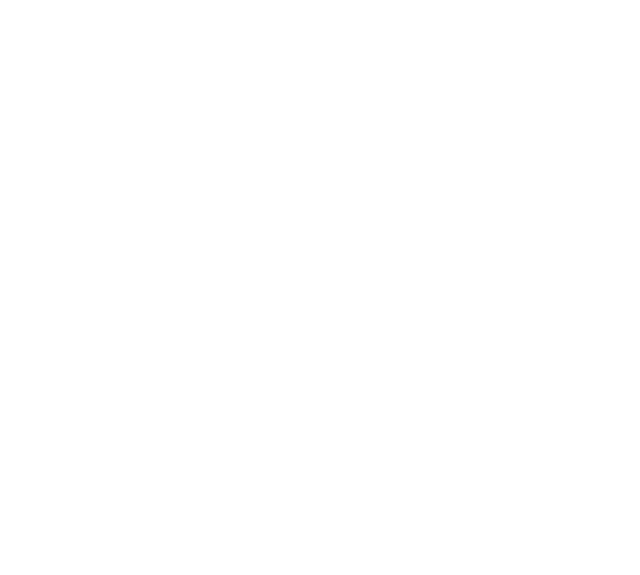
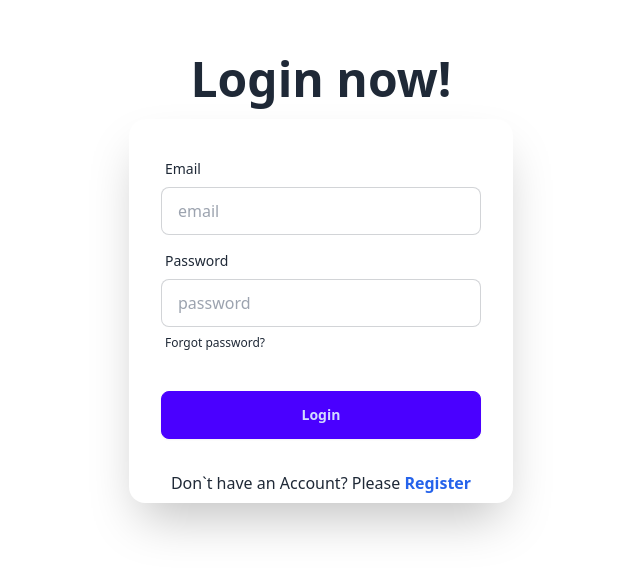
Before and after one commit to IztihadRafid/techGameDOminion, a React (Vite) app: page /login in a window 1280 px wide. Shown: the part 217-792 px from the top of the page, without its empty margins (319-959 px from the left). Built offline with nearby package versions, Linux system fonts and the light colour scheme.

Commit message:
login, register page added

```diff
--- a/src/Components/Banner.jsx
+++ b/src/Components/Banner.jsx
@@ -4,13 +4,15 @@
 const Banner = () => {
     return (
         <div
-            className="hero max-h-fit "
+            className="hero my-10"
             style={{
                 backgroundImage: "url(https://img.freepik.com/free-photo/man-wearing-vr-glasses-gaming_23-2151138370.jpg?t=st=1725350320~exp=1725353920~hmac=c20816baadcd3f2f6c9c512448d72ce47263f3e5352ad1426d479a75a45c6598&w=1380)",
+                height: "650px",
+
             }}>
             <div className="hero-overlay bg-opacity-40"></div>
             <div className="hero-content text-neutral-content text-right">
-                <div className="max-w-lg text-white">
+                <div className="w-4/5 text-white">
                     <h1 className="mb-5 text-6xl font-bold">Explore Yourself</h1>
                     <p className="mb-5 text-xl">
                     Ultimate Gaming Arena 2024 is the premier gaming event of the year, bringing together top players and teams from across the globe to compete in the most thrilling and intense esports titles.
--- a/src/Pages/Login.jsx
+++ b/src/Pages/Login.jsx
@@ -0,0 +1,48 @@
+import { Link } from "react-router-dom";
+
+
+const Login = () => {
+    const handleLogin=e=>{
+        e.preventDefault()
+        const email = e.target.email.value;
+        const password = e.target.password.value;
+        console.log(email, password);
+    }
+    return (
+        <div className="hero mt-64 ">
+        <div className="hero-content flex-col ">
+          <div className="text-center ">
+            <h1 className="text-5xl font-bold">Login now!</h1>
+
+          </div>
+          <div className="card bg-base-100  shrink-0 shadow-2xl">
+            <form onSubmit={handleLogin}>
+            <div className="card-body w-96">
+              <div className="form-control">
+                <label className="label">
+                  <span className="label-text">Email</span>
+                </label>
+                <input type="email" name="email" placeholder="email" className="input input-bordered" required />
+              </div>
+              <div className="form-control">
+                <label className="label">
+                  <span className="label-text">Password</span>
+                </label>
+                <input type="password" name="password" placeholder="password" className="input input-bordered" required />
+                <label className="label">
+                  <a href="#" className="label-text-alt link link-hover">Forgot password?</a>
+                </label>
+              </div>
+              <div className="form-control mt-6">
+                <button className="btn btn-primary">Login</button>
+              </div>
+            </div>
+            </form>
+            <p className="px-3 pb-2 text-center">Don`t have an Account? Please <Link className="text-blue-600 font-semibold" to='/register'>Register</Link> </p>
+          </div>
+        </div>
+      </div>
+    );
+};
+
+export default Login;
--- a/src/Pages/Register.jsx
+++ b/src/Pages/Register.jsx
@@ -0,0 +1,53 @@
+import { Link } from "react-router-dom";
+
+const Register = () => {
+    const handleRegister=e=>{
+        e.preventDefault()
+        const email = e.target.email.value;
+        const password = e.target.password.value;
+        console.log(email, password);
+    }
+    return (
+        <div className="hero mt-64 ">
+        <div className="hero-content flex-col ">
+          <div className="text-center ">
+            <h1 className="text-5xl font-bold">Register now!</h1>
+
+          </div>
+          <div className="card bg-base-100  shrink-0 shadow-2xl">
+            <form onSubmit={handleRegister}>
+            <div className="card-body w-96">
+              <div className="form-control">
+                <label className="label">
+                  <span className="label-text">Name</span>
+                </label>
+                <input type="text" name="name" placeholder="name" className="input input-bordered" required />
+              </div>
+              <div className="form-control">
+                <label className="label">
+                  <span className="label-text">Email</span>
+                </label>
+                <input type="email" name="email" placeholder="email" className="input input-bordered" required />
+              </div>
+              <div className="form-control">
+                <label className="label">
+                  <span className="label-text">Password</span>
+                </label>
+                <input type="password" name="password" placeholder="password" className="input input-bordered" required />
+                <label className="label">
+                  <a href="#" className="label-text-alt link link-hover">Forgot password?</a>
+                </label>
+              </div>
+              <div className="form-control mt-6">
+                <button className="btn btn-primary">Login</button>
+              </div>
+            </div>
+            </form>
+            <p className="px-3 pb-2 text-center">Already have an Account? Please <Link className="text-blue-600 font-semibold" to='/login'>Login</Link> </p>
+          </div>
+        </div>
+      </div>
+    );
+};
+
+export default Register;
--- a/src/Routes/Routes.jsx
+++ b/src/Routes/Routes.jsx
@@ -6,6 +6,8 @@
 import Root from "../Layouts/Root";
 import Home from "../Pages/Home";
 import ErrorPage from "./ErrorPage";
+import Login from "../Pages/Login";
+import Register from "../Pages/Register";
 const router = createBrowserRouter([
     {
       path: "/",
@@ -18,9 +20,11 @@
         },
         {
             path:'/login',
+            element: <Login></Login>
         },
         {
             path: '/register',
+            element: <Register></Register>
 
         }
       ]
```
Also changed, not shown: public/games.json (added, +68 -0 lines).
